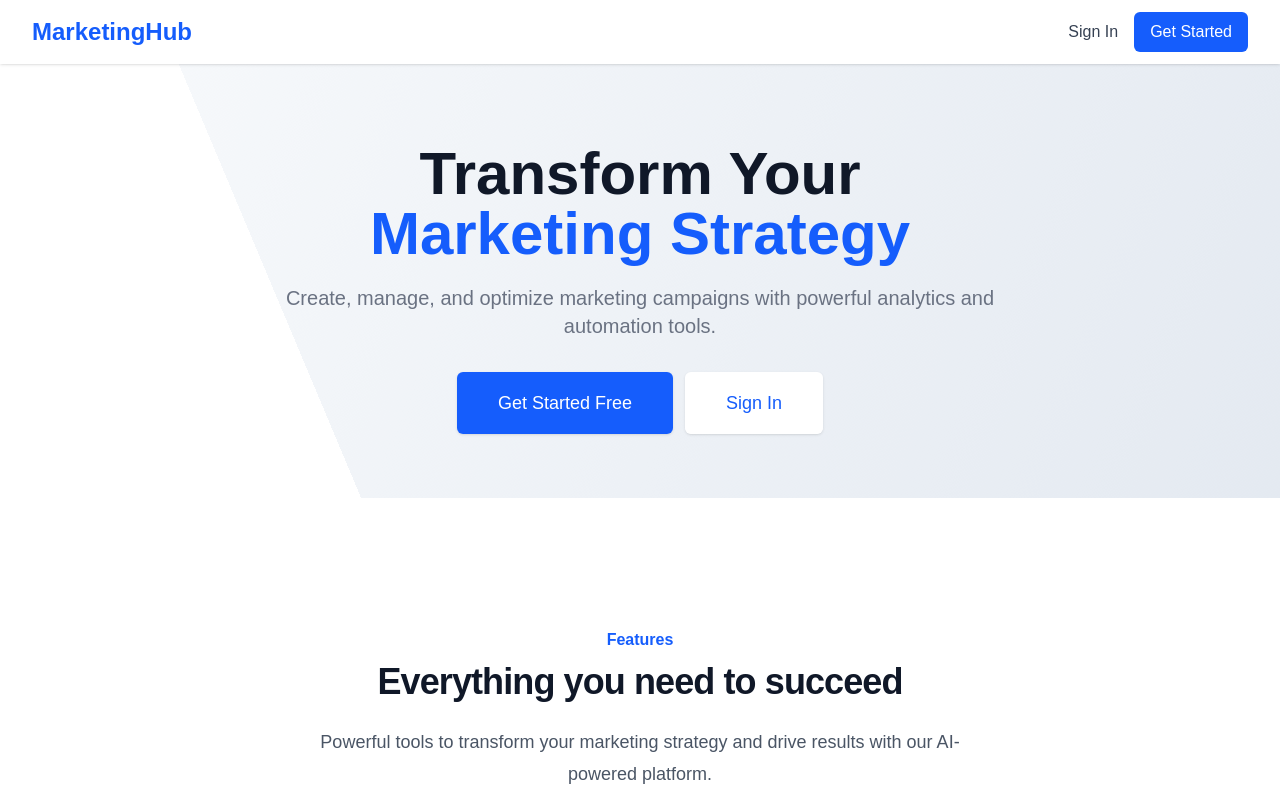
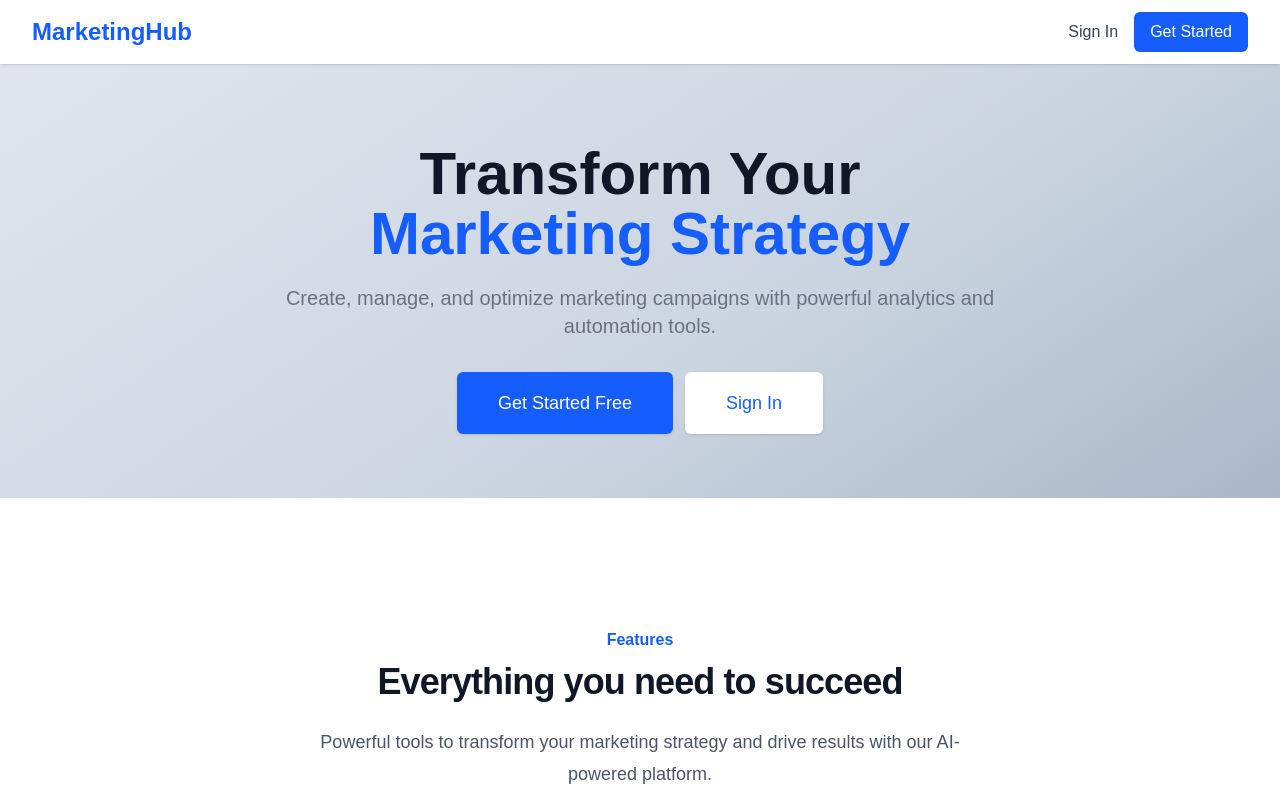
Before and after one commit to Zeaxanthin80/nextjs-boilerplate, a Next.js app: page / in a window 1280 px wide. Shown: the top 800 px of the page. Built offline with nearby package versions, Linux system fonts and the light colour scheme; no server answers.

Commit message:
feat: Refactor gradient animations and improve dark mode support in CSS

```diff
--- a/app/globals.css
+++ b/app/globals.css
@@ -1,12 +1,126 @@
 @import "tailwindcss";
 
-/* Smooth rotating gradient */
-@keyframes rotateGradient {
+/* CSS Custom Properties for gradient colors */
+:root {
+  --bg-primary: #f8fafc;
+  --bg-secondary: #e2e8f0;
+  --bg-tertiary: #cbd5e1;
+  --bg-quaternary: #94a3b8;
+  --bg-quinary: #64748b;
+
+  /* Transform-based rotation instead of background changes */
+  --rotation: 0deg;
+}
+
+/* Smooth color cycling animation */
+@keyframes colorFlow {
+  0% {
+    --bg-primary: #f8fafc;
+    --bg-secondary: #e2e8f0;
+    --bg-tertiary: #cbd5e1;
+    --bg-quaternary: #94a3b8;
+    --bg-quinary: #64748b;
+  }
+  20% {
+    --bg-primary: #e2e8f0;
+    --bg-secondary: #cbd5e1;
+    --bg-tertiary: #94a3b8;
+    --bg-quaternary: #64748b;
+    --bg-quinary: #f8fafc;
+  }
+  40% {
+    --bg-primary: #cbd5e1;
+    --bg-secondary: #94a3b8;
+    --bg-tertiary: #64748b;
+    --bg-quaternary: #f8fafc;
+    --bg-quinary: #e2e8f0;
+  }
+  60% {
+    --bg-primary: #94a3b8;
+    --bg-secondary: #64748b;
+    --bg-tertiary: #f8fafc;
+    --bg-quaternary: #e2e8f0;
+    --bg-quinary: #cbd5e1;
+  }
+  80% {
+    --bg-primary: #64748b;
+    --bg-secondary: #f8fafc;
+    --bg-tertiary: #e2e8f0;
+    --bg-quaternary: #cbd5e1;
+    --bg-quinary: #94a3b8;
+  }
+  100% {
+    --bg-primary: #f8fafc;
+    --bg-secondary: #e2e8f0;
+    --bg-tertiary: #cbd5e1;
+    --bg-quaternary: #94a3b8;
+    --bg-quinary: #64748b;
+  }
+}
+
+/* Ultra-performant transform-based rotation */
+@keyframes gradientRotate {
   0% {
     transform: rotate(0deg);
   }
   100% {
     transform: rotate(360deg);
+  }
+}
+
+/* Dark mode colors */
+@media (prefers-color-scheme: dark) {
+  :root {
+    --bg-primary: #334155;
+    --bg-secondary: #475569;
+    --bg-tertiary: #64748b;
+    --bg-quaternary: #94a3b8;
+    --bg-quinary: #cbd5e1;
+  }
+
+  @keyframes colorFlow {
+    0% {
+      --bg-primary: #334155;
+      --bg-secondary: #475569;
+      --bg-tertiary: #64748b;
+      --bg-quaternary: #94a3b8;
+      --bg-quinary: #cbd5e1;
+    }
+    20% {
+      --bg-primary: #475569;
+      --bg-secondary: #64748b;
+      --bg-tertiary: #94a3b8;
+      --bg-quaternary: #cbd5e1;
+      --bg-quinary: #334155;
+    }
+    40% {
+      --bg-primary: #64748b;
+      --bg-secondary: #94a3b8;
+      --bg-tertiary: #cbd5e1;
+      --bg-quaternary: #334155;
+      --bg-quinary: #475569;
+    }
+    60% {
+      --bg-primary: #94a3b8;
+      --bg-secondary: #cbd5e1;
+      --bg-tertiary: #334155;
+      --bg-quaternary: #475569;
+      --bg-quinary: #64748b;
+    }
+    80% {
+      --bg-primary: #cbd5e1;
+      --bg-secondary: #334155;
+      --bg-tertiary: #475569;
+      --bg-quaternary: #64748b;
+      --bg-quinary: #94a3b8;
+    }
+    100% {
+      --bg-primary: #334155;
+      --bg-secondary: #475569;
+      --bg-tertiary: #64748b;
+      --bg-quaternary: #94a3b8;
+      --bg-quinary: #cbd5e1;
+    }
   }
 }
 
@@ -18,129 +132,39 @@ body {
   overflow-x: hidden;
 }
 
+/* High-performance pseudo-element approach */
 body::before {
-  content: "";
+  content: '';
   position: fixed;
-  top: -0%;
-  left: -0%;
-  width: 400%;
-  height: 400%;
+  top: -50%;
+  left: -50%;
+  width: 200%;
+  height: 200%;
   z-index: -1;
+
+  /* Static gradient using CSS variables */
   background: linear-gradient(
     45deg,
-    #f8fafc 0%,
-    #e2e8f0 25%,
-    #cbd5e1 50%,
-    #94a3b8 75%,
-    #64748b 100%
+    var(--bg-primary) 0%,
+    var(--bg-secondary) 25%,
+    var(--bg-tertiary) 50%,
+    var(--bg-quaternary) 75%,
+    var(--bg-quinary) 100%
   );
-  animation: rotateGradient 30s linear infinite;
+
+  /* Hardware-accelerated transform */
+  animation: gradientRotate 20s linear infinite;
+
+  /* Performance optimizations */
+  will-change: transform;
+  transform: translateZ(0); /* Force GPU acceleration */
+  backface-visibility: hidden;
 }
 
-@media (prefers-color-scheme: dark) {
-  body::before {
-    background: linear-gradient(
-      45deg,
-      #334155 0%,
-      #475569 25%,
-      #64748b 50%,
-      #94a3b8 75%,
-      #cbd5e1 100%
-    );
-  }
-}
-
-/* Dark mode animation */
-@keyframes gradientRotateDark {
-  0% {
-    background: linear-gradient(
-      0deg,
-      #334155 0%,
-      #475569 25%,
-      #64748b 50%,
-      #94a3b8 75%,
-      #cbd5e1 100%
-    );
-  }
-  25% {
-    background: linear-gradient(
-      90deg,
-      #334155 0%,
-      #475569 25%,
-      #64748b 50%,
-      #94a3b8 75%,
-      #cbd5e1 100%
-    );
-  }
-  50% {
-    background: linear-gradient(
-      180deg,
-      #334155 0%,
-      #475569 25%,
-      #64748b 50%,
-      #94a3b8 75%,
-      #cbd5e1 100%
-    );
-  }
-  75% {
-    background: linear-gradient(
-      270deg,
-      #334155 0%,
-      #475569 25%,
-      #64748b 50%,
-      #94a3b8 75%,
-      #cbd5e1 100%
-    );
-  }
-  100% {
-    background: linear-gradient(
-      360deg,
-      #334155 0%,
-      #475569 25%,
-      #64748b 50%,
-      #94a3b8 75%,
-      #cbd5e1 100%
-    );
-  }
-}
-
-@theme inline {
-  --color-background: var(--background);
-  --color-foreground: var(--foreground);
-  --font-sans: var(--font-geist-sans);
-  --font-mono: var(--font-geist-mono);
-}
-
-@media (prefers-color-scheme: dark) {
-  :root {
-    --background: linear-gradient(
-      135deg,
-      #334155 0%,
-      #475569 25%,
-      #64748b 50%,
-      #94a3b8 75%,
-      #cbd5e1 100%
-    );
-    --foreground: #f1f5f9;
-  }
-}
-
-body {
-  background: var(--background);
-  background-attachment: fixed;
-  color: var(--foreground);
-  font-family: Arial, Helvetica, sans-serif;
-  min-height: 100vh;
-
-  /* Apply the animation */
-  animation: gradientRotate 25s ease-in-out infinite;
-}
-
-/* Dark mode animation */
-@media (prefers-color-scheme: dark) {
-  body {
-    animation: gradientRotate 25s ease-in-out infinite;
-  }
+/* Alternative: Color cycling without rotation */
+body.color-flow::before {
+  animation: colorFlow 15s ease-in-out infinite;
+  transform: none;
 }
 
 /* Fix for form inputs to have proper white backgrounds */
```
